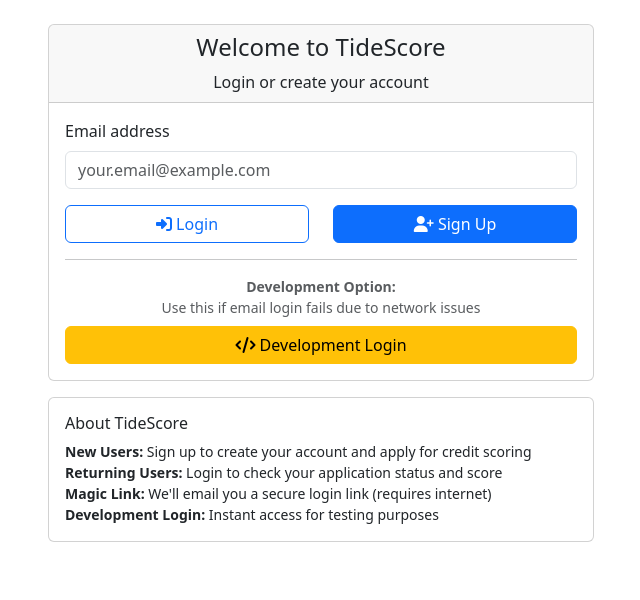
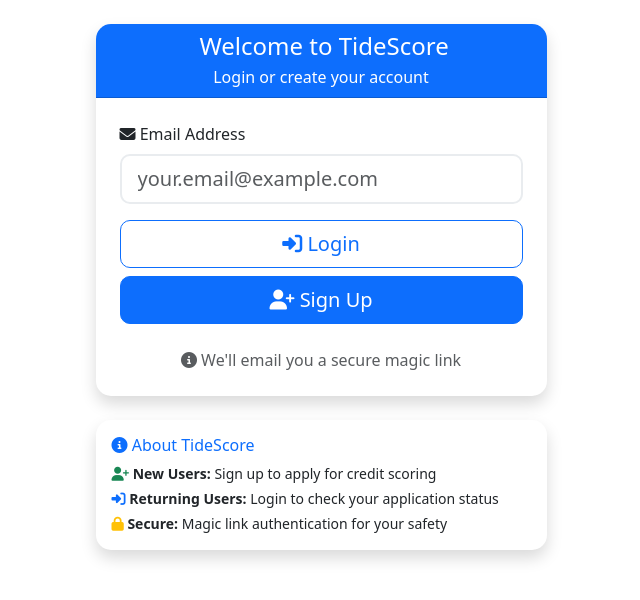
Before and after one commit to zorate/tidescore, a Flask app: page /auth/login in a window 1280 px wide. Shown: the part 56-656 px from the top of the page, without its empty margins (319-959 px from the left). Run offline with Flask 3, Linux system fonts and the light colour scheme; parts of the project's set-up code (start-up, migrations or seed data) failed here and were passed over.

Commit message:
Update index.html

```diff
--- a/templates/index.html
+++ b/templates/index.html
@@ -2,164 +2,131 @@
 
 {% block content %}
 <div class="row justify-content-center">
-    <div class="col-md-6">
-        <div class="card">
-            <div class="card-header">
-                <h4 class="card-title text-center">Welcome to TideScore</h4>
-                <p class="text-center mb-0">Login or create your account</p>
+    <div class="col-md-6 col-lg-5">
+        <div class="card shadow">
+            <div class="card-header bg-primary text-white">
+                <h4 class="card-title text-center mb-0">
+                    <i class="fas fa-wave"></i> Welcome to TideScore
+                </h4>
+                <p class="text-center mb-0 mt-1">Login or create your account</p>
             </div>
-            <div class="card-body">
-                <!-- Login/Signup Form -->
+            <div class="card-body p-4">
+                {% with messages = get_flashed_messages(with_categories=true) %}
+                    {% if messages %}
+                        {% for category, message in messages %}
+                            <div class="alert alert-{{ 'danger' if category == 'error' else 'info' }} alert-dismissible fade show">
+                                {{ message }}
+                                <button type="button" class="btn-close" data-bs-dismiss="alert"></button>
+                            </div>
+                        {% endfor %}
+                    {% endif %}
+                {% endwith %}
+
                 <form method="POST" action="{{ url_for('auth.login') }}" id="authForm">
                     <div class="mb-3">
-                        <label for="email" class="form-label">Email address</label>
-                        <input type="email" class="form-control" id="email" name="email" required
+                        <label for="email" class="form-label">
+                            <i class="fas fa-envelope"></i> Email Address
+                        </label>
+                        <input type="email" class="form-control form-control-lg" id="email" name="email" required
                                placeholder="your.email@example.com" value="{{ email if email }}"
                                autocomplete="email">
-                        <div id="emailFeedback" class="form-text"></div>
                     </div>
 
-                    <div class="row mb-3">
-                        <div class="col-6">
+                    {% if show_password %}
+                    <div class="mb-3">
+                        <label for="password" class="form-label">
+                            <i class="fas fa-lock"></i> Admin Password
+                        </label>
+                        <input type="password" class="form-control form-control-lg" id="password" name="password" required
+                               placeholder="Enter admin password">
+                        <div class="form-text text-warning">
+                            <i class="fas fa-shield-alt"></i> Admin access requires additional verification
+                        </div>
+                    </div>
+                    {% endif %}
+
+                    <div class="d-grid gap-2">
                         <button type="submit" name="action" value="login"
-                                    class="btn btn-outline-primary w-100" id="loginBtn">
+                                class="btn btn-outline-primary btn-lg">
                             <i class="fas fa-sign-in-alt"></i> Login
                         </button>
-                        </div>
-                        <div class="col-6">
                         <button type="submit" name="action" value="signup"
-                                    class="btn btn-primary w-100" id="signupBtn">
+                                class="btn btn-primary btn-lg">
                             <i class="fas fa-user-plus"></i> Sign Up
                         </button>
                     </div>
-                    </div>
                 </form>
 
-                <!-- Development Login Option -->
-                <div class="text-center">
-                    <hr>
-                    <p class="text-muted small mb-2">
-                        <strong>Development Option:</strong><br>
-                        Use this if email login fails due to network issues
+                <div class="text-center mt-4">
+                    <p class="text-muted mb-0">
+                        <i class="fas fa-info-circle"></i> We'll email you a secure magic link
                     </p>
-                    <a href="{{ url_for('dev_login') }}" class="btn btn-warning w-100">
-                        <i class="fas fa-code"></i> Development Login
-                    </a>
                 </div>
             </div>
         </div>
 
         <!-- Information Card -->
-        <div class="card mt-3">
+        <div class="card mt-4 shadow">
             <div class="card-body">
-                <h6 class="card-title">About TideScore</h6>
-                <p class="card-text small">
-                    <strong>New Users:</strong> Sign up to create your account and apply for credit scoring<br>
-                    <strong>Returning Users:</strong> Login to check your application status and score<br>
-                    <strong>Magic Link:</strong> We'll email you a secure login link (requires internet)<br>
-                    <strong>Development Login:</strong> Instant access for testing purposes
+                <h6 class="card-title text-primary">
+                    <i class="fas fa-info-circle"></i> About TideScore
+                </h6>
+                <div class="row">
+                    <div class="col-12">
+                        <p class="card-text small mb-1">
+                            <i class="fas fa-user-plus text-success"></i>
+                            <strong>New Users:</strong> Sign up to apply for credit scoring
+                        </p>
+                        <p class="card-text small mb-1">
+                            <i class="fas fa-sign-in-alt text-primary"></i>
+                            <strong>Returning Users:</strong> Login to check your application status
+                        </p>
+                        <p class="card-text small mb-0">
+                            <i class="fas fa-lock text-warning"></i>
+                            <strong>Secure:</strong> Magic link authentication for your safety
                         </p>
                     </div>
                 </div>
             </div>
         </div>
+    </div>
+</div>
 
-<!-- JavaScript for real-time email checking -->
+<style>
+.card {
+    border: none;
+    border-radius: 15px;
+}
+.card-header {
+    border-radius: 15px 15px 0 0 !important;
+}
+.btn {
+    border-radius: 10px;
+}
+.form-control {
+    border-radius: 10px;
+    border: 2px solid #e9ecef;
+}
+.form-control:focus {
+    border-color: #0d6efd;
+    box-shadow: 0 0 0 0.2rem rgba(13, 110, 253, 0.25);
+}
+</style>
+
 <script>
 document.addEventListener('DOMContentLoaded', function() {
     const emailInput = document.getElementById('email');
-    const emailFeedback = document.getElementById('emailFeedback');
-    const signupBtn = document.getElementById('signupBtn');
-    const loginBtn = document.getElementById('loginBtn');
-    let emailCheckTimeout = null;
-
-    // Function to check email availability
-    function checkEmailAvailability(email) {
-        if (!email || email.length < 5 || email.indexOf('@') === -1) {
-            resetEmailFeedback();
-            return;
-        }
-
-        fetch('{{ url_for("auth.check_email") }}', {
-            method: 'POST',
-            headers: {
-                'Content-Type': 'application/json',
-            },
-            body: JSON.stringify({ email: email })
-        })
-        .then(response => response.json())
-        .then(data => {
-            if (data.error) {
-                emailFeedback.textContent = 'Error checking email';
-                emailFeedback.className = 'form-text text-danger';
-            } else if (data.exists) {
-                emailFeedback.textContent = '✓ Email registered - Please login';
-                emailFeedback.className = 'form-text text-success';
-                signupBtn.disabled = true;
-                signupBtn.title = 'Email already registered. Use login instead.';
-                loginBtn.classList.add('btn-primary');
-                loginBtn.classList.remove('btn-outline-primary');
-            } else {
-                emailFeedback.textContent = '✓ Email available - You can sign up';
-                emailFeedback.className = 'form-text text-success';
-                signupBtn.disabled = false;
-                signupBtn.title = '';
-                loginBtn.classList.remove('btn-primary');
-                loginBtn.classList.add('btn-outline-primary');
-            }
-        })
-        .catch(error => {
-            console.error('Error checking email:', error);
-            emailFeedback.textContent = 'Unable to check email availability';
-            emailFeedback.className = 'form-text text-warning';
-        });
-    }
-
-    // Reset email feedback
-    function resetEmailFeedback() {
-        emailFeedback.textContent = 'Enter your email to check availability';
-        emailFeedback.className = 'form-text text-muted';
-        signupBtn.disabled = false;
-        signupBtn.title = '';
-        loginBtn.classList.remove('btn-primary');
-        loginBtn.classList.add('btn-outline-primary');
-    }
-
-    // Event listener for email input
-    emailInput.addEventListener('input', function() {
-        const email = this.value.trim().toLowerCase();
-
-        // Clear previous timeout
-        clearTimeout(emailCheckTimeout);
-
-        // Set new timeout (debounce)
-        emailCheckTimeout = setTimeout(() => {
-            checkEmailAvailability(email);
-        }, 500);
-    });
-
-    // Check email on page load if value exists
-    if (emailInput.value) {
-        checkEmailAvailability(emailInput.value.trim().toLowerCase());
-    }
+    const authForm = document.getElementById('authForm');
 
     // Form submission validation
-    document.getElementById('authForm').addEventListener('submit', function(e) {
+    authForm.addEventListener('submit', function(e) {
         const email = emailInput.value.trim();
         if (!email || email.indexOf('@') === -1) {
             e.preventDefault();
-            emailFeedback.textContent = 'Please enter a valid email address';
-            emailFeedback.className = 'form-text text-danger';
+            alert('Please enter a valid email address');
             emailInput.focus();
         }
     });
 });
 </script>
-
-<style>
-#signupBtn:disabled {
-    opacity: 0.6;
-    cursor: not-allowed;
-}
-</style>
 {% endblock %}
```
Lines whose indentation alone changed are shown as unchanged.
